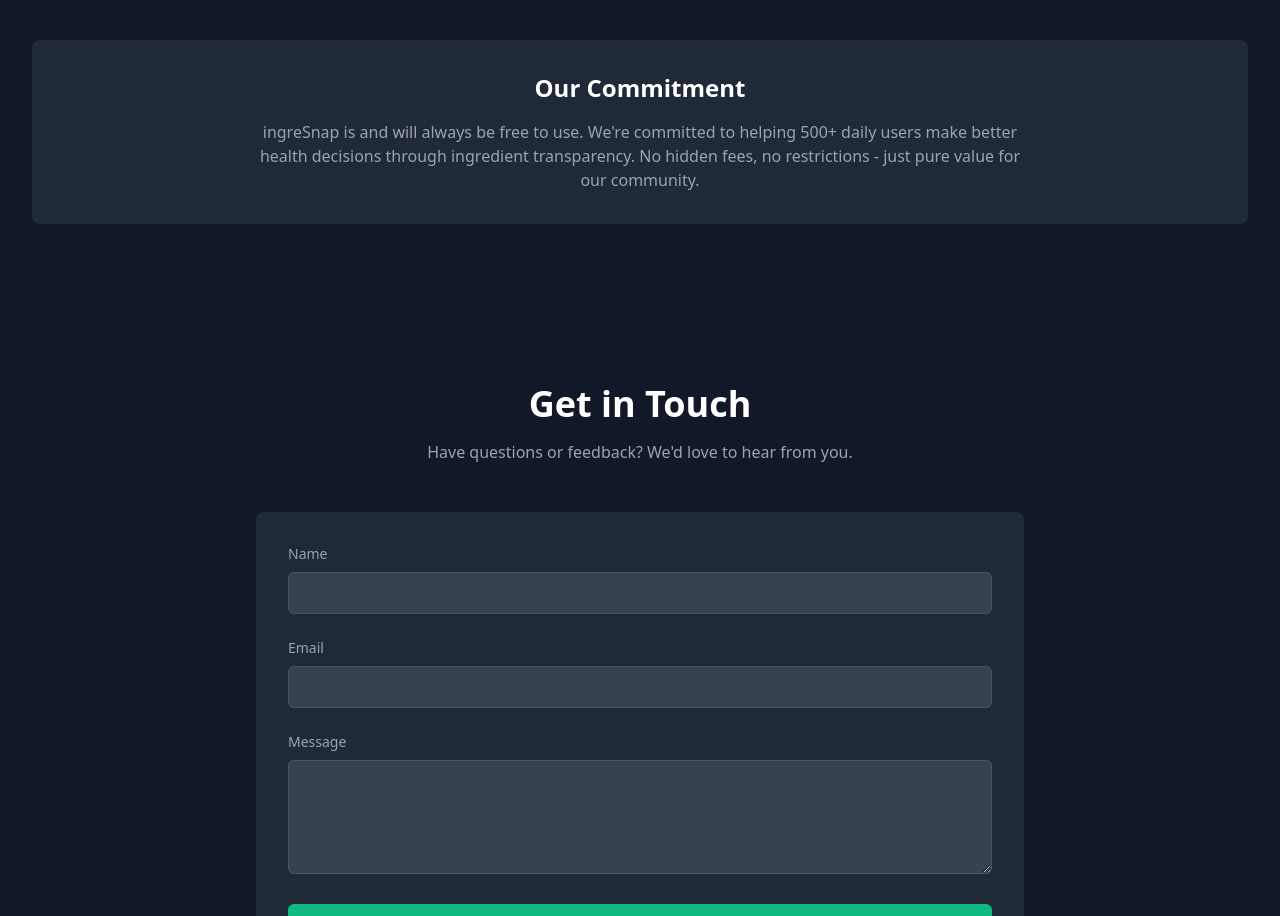
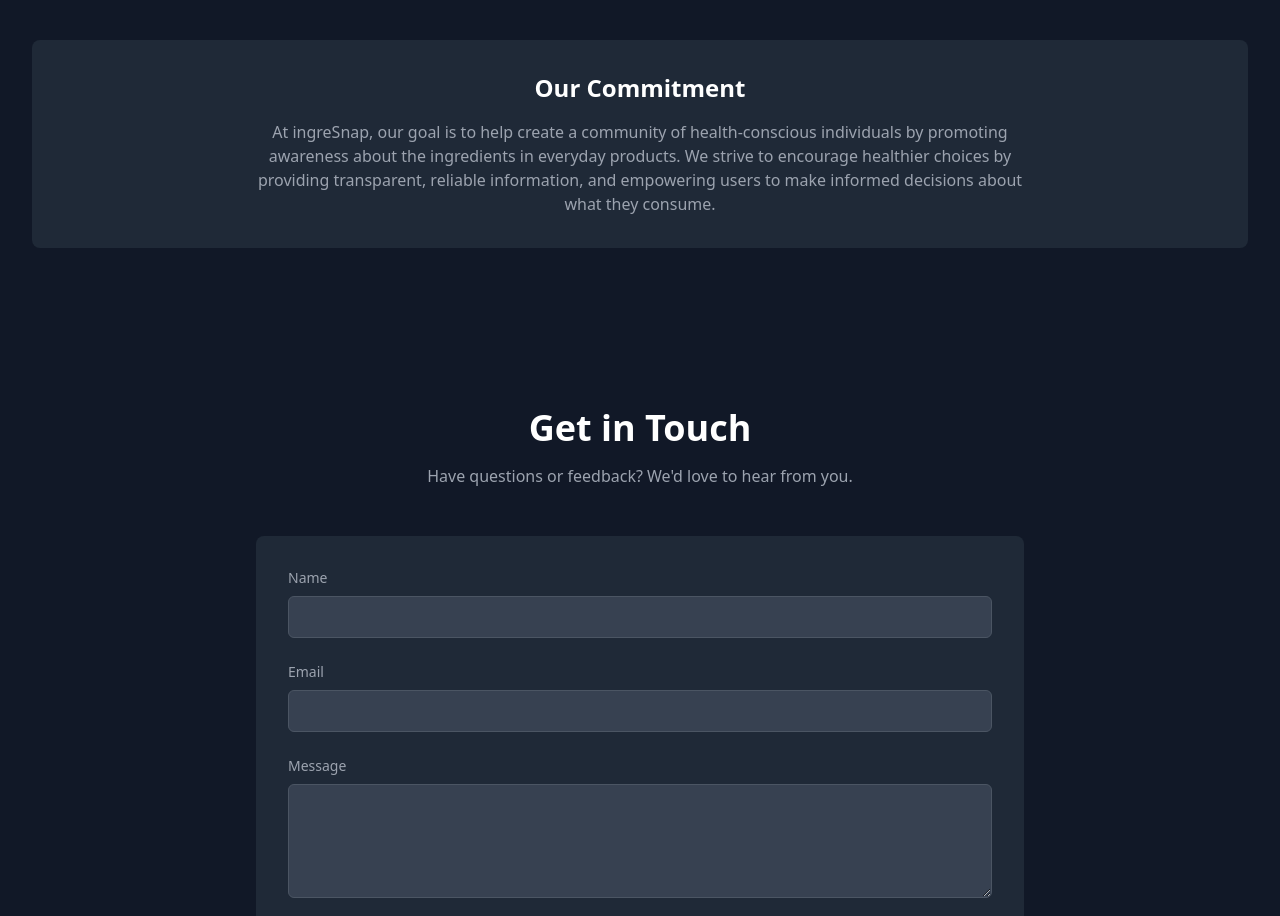
Before and after one commit to techynAR/ingreSnap-EPICS336, a React (Vite) app: page / in a window 1280 px wide. Shown: the part 2100-3016 px from the top of the page. Built offline with nearby package versions, Linux system fonts and the light colour scheme.

Commit message:
Update About.tsx

```diff
--- a/src/components/About.tsx
+++ b/src/components/About.tsx
@@ -52,10 +52,7 @@
             Our Commitment
           </h3>
           <p className="text-gray-400 text-center max-w-3xl mx-auto">
-            ingreSnap is and will always be free to use. We're committed to helping
-            500+ daily users make better health decisions through ingredient
-            transparency. No hidden fees, no restrictions - just pure value for our
-            community.
+            At ingreSnap, our goal is to help create a community of health-conscious individuals by promoting awareness about the ingredients in everyday products. We strive to encourage healthier choices by providing transparent, reliable information, and empowering users to make informed decisions about what they consume.
           </p>
         </div>
       </div>
```
